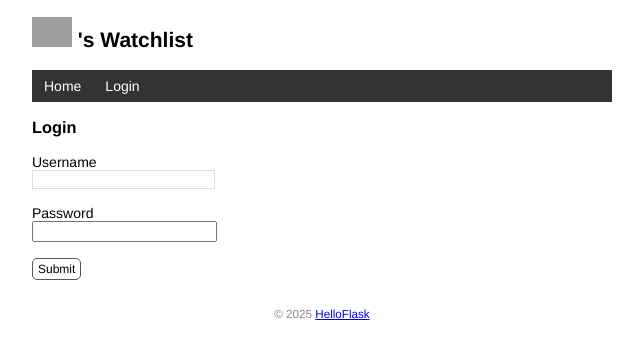
After one commit to zangchuanlei/watchlist, a Flask app: template templates/login.html in a window 1280 px wide. The commit adds this page. Shown: the top 359 px of the page, without its empty margins (318-961 px from the left). Run offline with Flask 3, Linux system fonts and the light colour scheme; the template is opened without the code that fills it, so the values that code supplies are empty; grey boxes are pictures that could not be loaded.

Commit message:
user authentication with flask-login

```diff
--- a/app.py
+++ b/app.py
@@ -2,6 +2,7 @@ import os, sys
 from email.policy import default
 from pathlib import Path
 
+from click import confirmation_option
 from flask import Flask, render_template, request, flash, redirect, url_for
 from markupsafe import escape
 from flask_sqlalchemy import SQLAlchemy
@@ -34,6 +35,8 @@ def user_page(name):
 def index():
     # user = db.session.execute(select(User)).scalar()
     if request.method == 'POST':
+        if not current_user.is_authenticated:
+            return redirect(url_for('index'))
         title = request.form['title']
         year = request.form['year']
         if not title or not year or len(year) != 4 or len(title) > 60:
@@ -48,14 +51,25 @@ def index():
     return render_template('index.html', movies=movies)
 
 
-from sqlalchemy import String, select
+from sqlalchemy import String, select, True_
 from sqlalchemy.orm import Mapped, mapped_column
+from typing import Optional
+from werkzeug.security import generate_password_hash, check_password_hash
+from flask_login import UserMixin, login_user, logout_user, login_required, current_user
 
 
-class User(db.Model):
+class User(db.Model, UserMixin):
     __tablename__ = 'user'
     id: Mapped[int] = mapped_column(primary_key=True)
     name: Mapped[str] = mapped_column(String(20))
+    username: Mapped[str] = mapped_column(String(20))
+    password_hash: Mapped[str | None] = mapped_column(String(128))
+
+    def set_password(self, password):
+        self.password_hash = generate_password_hash(password)
+
+    def validate_password(self, password):
+        return check_password_hash(self.password_hash, password)
 
 
 class Movie(db.Model):
@@ -96,7 +110,8 @@ def forge():
         {'title': 'The Pork of Music', 'year': '2012'},
     ]
 
-    user = User(name=name)
+    user = User(name=name, username='admin')
+    user.set_password('helloflask.')
     db.session.add(user)
     for m in movies:
         movie = Movie(title=m['title'], year=m['year'])
@@ -118,6 +133,7 @@ def inject_user():
 
 
 @app.route('/movie/edit/<int:movie_id>', methods=['GET', 'POST'])
+@login_required
 def edit_movie(movie_id):
     movie = db.get_or_404(Movie, movie_id)
 
@@ -127,7 +143,7 @@ def edit_movie(movie_id):
 
         if not title or not year or len(year) != 4 or len(title) > 60:
             flash('Invalid input.')
-            return redirect(url_for('edit_movie', movi_id=movie_id))
+            return redirect(url_for('edit_movie', movie_id=movie_id))
         movie.title = title
         movie.year = year
         db.session.commit()
@@ -137,9 +153,84 @@ def edit_movie(movie_id):
 
 
 @app.route('/movie/delete/<int:movie_id>', methods=['POST'])
+@login_required
 def delete_movie(movie_id):
     movie = db.get_or_404(Movie, movie_id)
     db.session.delete(movie)
     db.session.commit()
     flash('Item deleted.')
     return redirect(url_for('index'))
+
+
+@app.cli.command()
+@click.option('--username', prompt=True, help='The username to login as.')
+@click.option('--password', prompt=True, hide_input=True, confirmation_prompt=True, help='The password to login as.')
+def admin(username, password):
+    db.create_all()
+
+    user = db.session.execute(select(User)).scalar()
+    if user is not None:
+        click.echo('Updating user...')
+        user.username = username
+        user.set_password(password)
+    else:
+        click.echo('Creating user...')
+        user = User(username=username, name='Admin')
+        user.set_password(password)
+        db.session.add(user)
+    db.session.commit()
+    click.echo('Done!')
+
+
+from flask_login import LoginManager
+
+login_manager = LoginManager()
+login_manager.init_app(app)
+
+
+@login_manager.user_loader
+def load_user(user_id):
+    user = db.session.get(User, int(user_id))
+    return user
+
+
+@app.route('/login', methods=['GET', 'POST'])
+def login():
+    if request.method == 'POST':
+        username = request.form['username']
+        password = request.form['password']
+
+        if not username or not password:
+            flash('Invalid inpt.')
+            return redirect(url_for('login'))
+        user = db.session.execute(select(User).filter_by(username=username)).scalar()
+        if user is not None and user.validate_password(password):
+            login_user(user)
+            flash('login successful.')
+            return redirect(url_for('index'))
+        flash('Invalid username or password.')
+        return redirect(url_for('login'))
+    return render_template('login.html')
+
+
+@app.route('/logout')
+@login_required
+def logout():
+    logout_user()
+    flash('Logged out.')
+    return redirect(url_for('index'))
+
+
+@app.route('/settings', methods=['GET', 'POST'])
+@login_required
+def settings():
+    if request.method == 'POST':
+        name = request.form['name']
+        if not name or len(name) > 20:
+            flash('Invalid input.')
+            return redirect(url_for('settings'))
+        current_user.name = name
+        db.session.commit()
+        flash('Settings updated.')
+        return redirect(url_for('index'))
+    return render_template('settings.html')
--- a/templates/base.html
+++ b/templates/base.html
@@ -18,10 +18,18 @@
         <img alt="Avatar" class="avatar" src="{{ url_for('static', filename='images/avatar.png') }}">
         {{ user.name }}'s Watchlist
     </h2>
+
     <nav>
         <ul>
             <li><a href="{{ url_for('index') }}">Home</a></li>
+            {% if current_user.is_authenticated %}
+            <li><a href="{{ url_for('settings') }}">Settings</a></li>
+            <li><a href="{{ url_for('logout') }}">Logout</a></li>
+            {% else %}
+            <li><a href="{{ url_for('login') }}">Login</a></li>
+            {% endif %}
         </ul>
+
     </nav>
     {% block content %}{% endblock %}
     <footer>
--- a/templates/index.html
+++ b/templates/index.html
@@ -2,20 +2,25 @@
 
 {% block content %}
 <p>{{ movies|length }} Titles</p>
+<!-- 在模板中可以直接使用 current_user 变量 -->
+{% if current_user.is_authenticated %}
 <form method="post">
     Name <input type="text" name="title" autocomplete="off" required>
     Year <input type="text" name="year" autocomplete="off" required>
     <input class="btn" type="submit" name="submit" value="Add">
 </form>
+{% endif %}
 
 <ul class="movie-list">
     {% for movie in movies %}
     <li>{{ movie.title }} - {{ movie.year }}
         <span class="float-right">
+            {% if current_user.is_authenticated %}
             <a class="btn" href="{{ url_for('edit_movie', movie_id=movie.id) }}">Edit</a>
             <form class="inline-form" method="post" action="{{ url_for('delete_movie', movie_id=movie.id) }}">
                 <input class="btn" type="submit" name="delete" value="Delete" onclick="return confirm('Are you sure?')">
             </form>
+{% endif %}
             <a class="imdb" href="https://www.imdb.com/find?q={{ movie.title }}" target="_blank" title="Find this movie on IMDb">IMDb</a>
 
         </span>
--- /dev/null
+++ b/templates/login.html
@@ -0,0 +1,13 @@
+{% extends 'base.html' %}
+
+{% block content %}
+<h3>Login</h3>
+<form method="post">
+    Username<br>
+    <input type="text" name="username" required><br><br>
+    Password<br>
+    <!-- 密码输入框的 type 属性使用 password，会将输入值显示为圆点 -->
+    <input type="password" name="password" required><br><br>
+    <input class="btn" type="submit" name="submit" value="Submit">
+</form>
+{% endblock %}
```
Also changed, not shown: templates/settings.html (added, +9 -0 lines).
